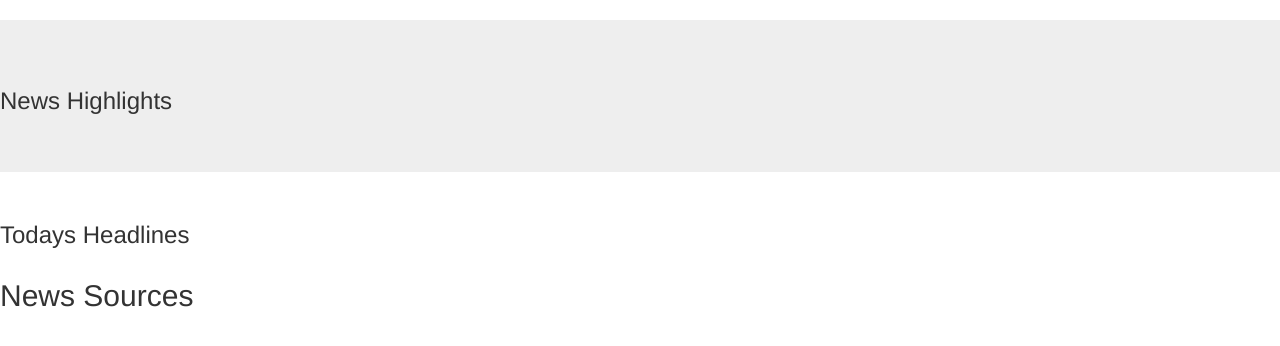
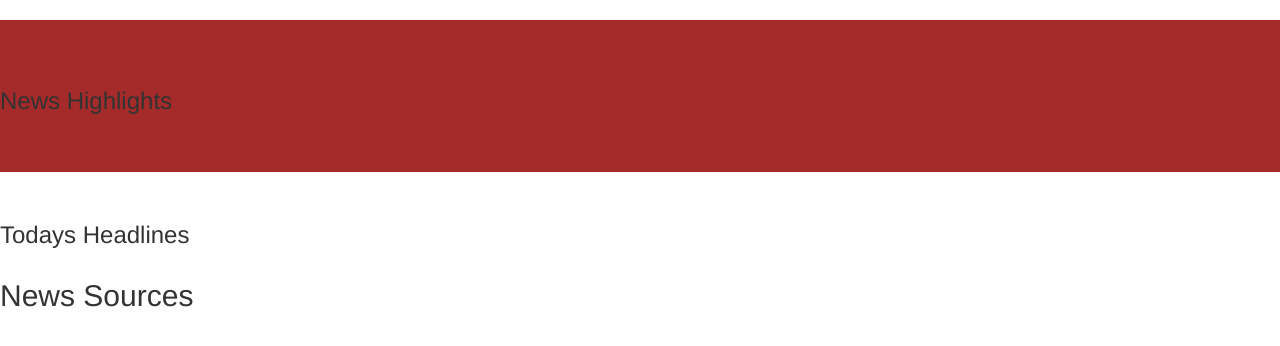
Before and after one commit to BrianTinega/News-Highlights, a Flask app: template app/templates/index.html in a window 1280 px wide. Shown: the part 52-398 px from the top of the page. Run offline with Flask 2, Linux system fonts and the light colour scheme; the template is opened without the code that fills it, so the values that code supplies are empty; some libraries are stand-ins or nearby versions.

Commit message:
change background color of Jumbotron

```diff
--- a/app/static/index.css
+++ b/app/static/index.css
@@ -0,0 +1,3 @@
+.jumbotron {
+  background-color: brown;
+}
--- a/app/templates/index.html
+++ b/app/templates/index.html
@@ -2,8 +2,8 @@
 {% import 'macros.html' as macro %}
 {% block styles %}
 {{super()}}
-<link rel="stylesheet"
-      href="{{url_for('.static', filename='index.css')}}">
+
+<link rel="stylesheet" href="{{url_for('.static', filename='index.css')}}">
 {% endblock %}
 
 {% block content %}
```
